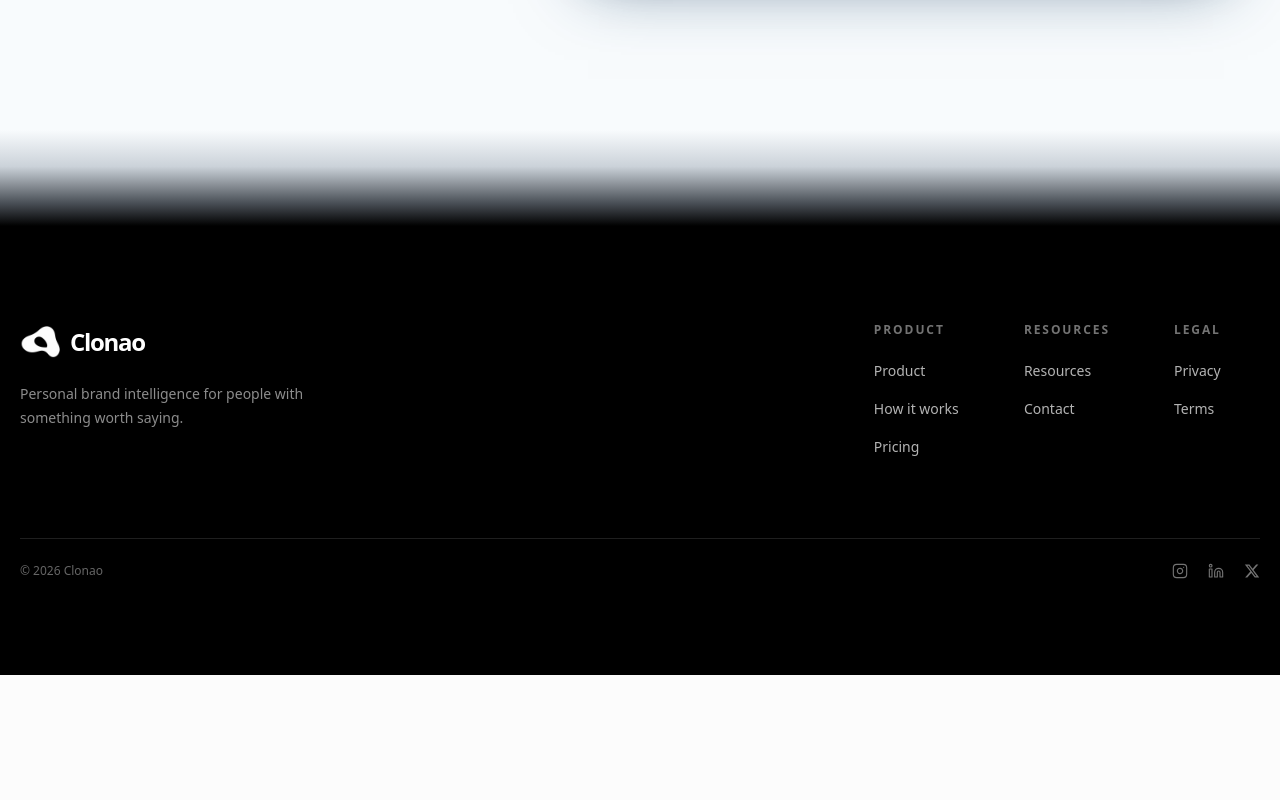
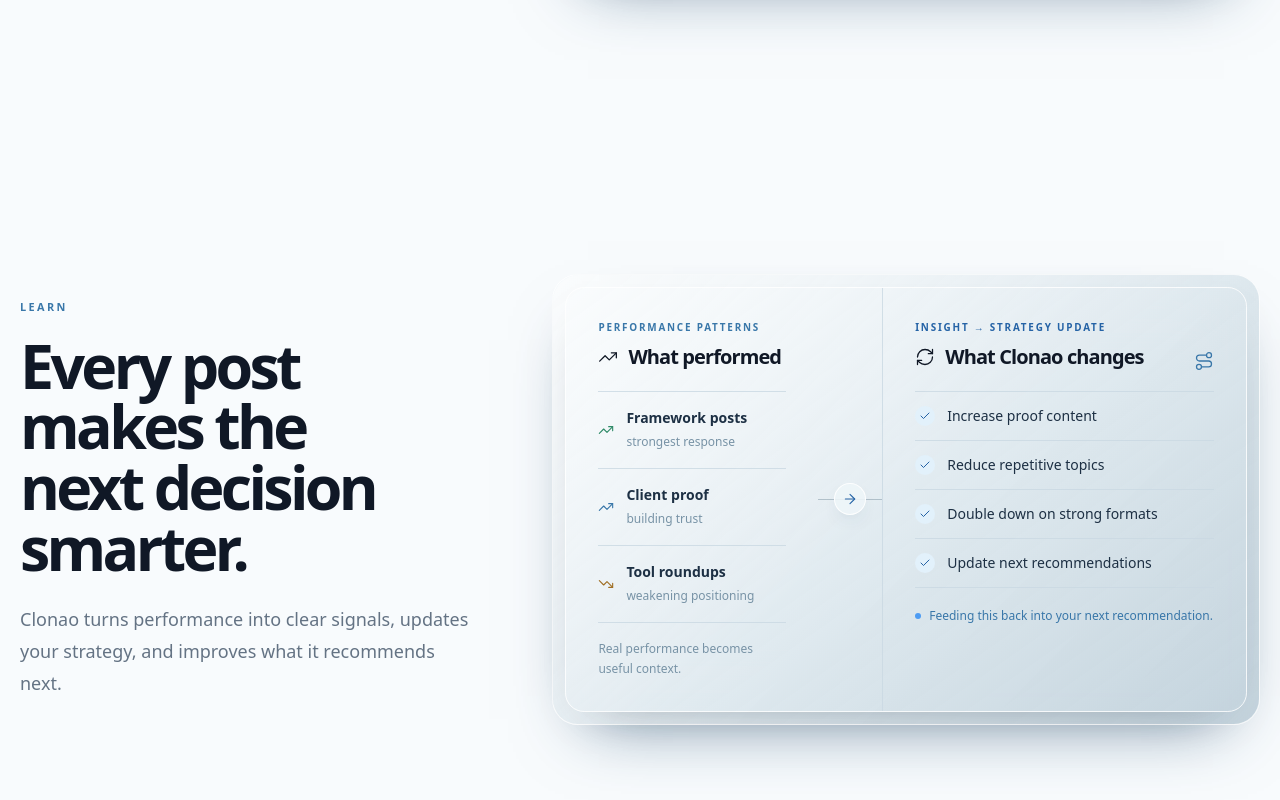
Before and after one commit to veokleo-create07/linkeldn.tool.100k, a Next.js app: page /product in a window 1280 px wide. Shown: the part 3680-4480 px from the top of the page. Before the commit the page ends 4355 px from the top, so only its background shows below. Built offline with nearby package versions, Linux system fonts and the light colour scheme.

Commit message:
feat: add product analytics learn section

```diff
--- a/src/app/(marketing)/product/page.tsx
+++ b/src/app/(marketing)/product/page.tsx
@@ -2,6 +2,7 @@ import { ProductHero } from "@/components/marketing/product-hero";
 import { ProductBrandIntelligence } from "@/components/marketing/product-brand-intelligence";
 import { ProductStrategyMoves } from "@/components/marketing/product-strategy-moves";
 import { ProductCreate } from "@/components/marketing/product-create";
+import { ProductLearn } from "@/components/marketing/product-learn";
 
 export default function ProductPage() {
   return (
@@ -10,6 +11,7 @@ export default function ProductPage() {
       <ProductBrandIntelligence />
       <ProductStrategyMoves />
       <ProductCreate />
+      <ProductLearn />
     </>
   );
 }
--- /dev/null
+++ b/src/components/marketing/product-learn.tsx
@@ -0,0 +1,98 @@
+import { ArrowRight, Check, RefreshCw, Route, TrendingDown, TrendingUp } from "lucide-react";
+
+const performancePatterns = [
+  { label: "Framework posts", detail: "strongest response", icon: TrendingUp, tone: "text-[#2f8b68]" },
+  { label: "Client proof", detail: "building trust", icon: TrendingUp, tone: "text-[#3977a9]" },
+  { label: "Tool roundups", detail: "weakening positioning", icon: TrendingDown, tone: "text-[#a06f24]" },
+];
+
+const strategyChanges = [
+  "Increase proof content",
+  "Reduce repetitive topics",
+  "Double down on strong formats",
+  "Update next recommendations",
+];
+
+export function ProductLearn() {
+  return (
+    <section aria-labelledby="product-learn-heading" className="bg-[#f8fbfd] py-24 sm:py-28 lg:py-36">
+      <div className="marketing-container grid items-center gap-12 lg:grid-cols-[minmax(0,0.78fr)_minmax(0,1.22fr)] lg:gap-20">
+        <div className="max-w-xl">
+          <p className="text-[0.68rem] font-semibold uppercase tracking-[0.22em] text-[#3977a9]">Learn</p>
+          <h2 id="product-learn-heading" className="text-balance mt-5 text-4xl font-semibold leading-[1.02] tracking-[-0.06em] text-[#101826] sm:text-5xl lg:text-[3.8rem]">
+            Every post makes the next decision smarter.
+          </h2>
+          <p className="mt-6 max-w-lg text-base leading-7 text-[#647384] sm:text-lg sm:leading-8">
+            Clonao turns performance into clear signals, updates your strategy, and improves what it recommends next.
+          </p>
+        </div>
+
+        <LearnPreview />
+      </div>
+    </section>
+  );
+}
+
+function LearnPreview() {
+  return (
+    <div aria-label="Clonao performance learning and strategy update preview" className="relative rounded-[1.625rem] border border-white/80 bg-[linear-gradient(145deg,rgba(241,247,250,0.94),rgba(194,211,222,0.78))] p-2 shadow-[0_30px_66px_-36px_rgba(20,65,103,0.58)] backdrop-blur-2xl sm:p-3">
+      <div className="pointer-events-none absolute inset-0 rounded-[1.625rem] bg-[linear-gradient(135deg,rgba(255,255,255,0.64),rgba(255,255,255,0.08)_48%,rgba(133,157,173,0.15))]" aria-hidden="true" />
+      <div className="relative overflow-hidden rounded-[1.2rem] border border-white/80 bg-[#f8fbfd]/72 shadow-[0_18px_48px_-34px_rgba(16,24,38,0.5)]">
+        <div className="pointer-events-none absolute bottom-[-5rem] left-1/2 size-64 -translate-x-1/2 rounded-full bg-[#8ccbff]/18 blur-3xl" aria-hidden="true" />
+        <div className="relative grid items-stretch lg:grid-cols-[minmax(0,0.9fr)_4rem_minmax(0,1.3fr)]">
+          <section className="p-5 sm:p-7 lg:p-8" aria-labelledby="performance-patterns-heading">
+            <p className="text-[0.62rem] font-semibold uppercase tracking-[0.18em] text-[#3977a9]">Performance patterns</p>
+            <div className="mt-2 flex items-center gap-2.5">
+              <TrendingUp className="size-5 text-[#101826]" strokeWidth={1.55} aria-hidden="true" />
+              <h3 id="performance-patterns-heading" className="text-xl font-semibold tracking-[-0.045em] text-[#101826]">What performed</h3>
+            </div>
+            <div className="mt-5 divide-y divide-[#cad9e3]/80 border-y border-[#cad9e3]/80">
+              {performancePatterns.map(({ label, detail, icon: Icon, tone }) => (
+                <div key={label} className="flex items-center gap-3 py-4">
+                  <Icon className={`size-4 shrink-0 ${tone}`} strokeWidth={1.7} aria-hidden="true" />
+                  <div className="min-w-0">
+                    <p className="text-sm font-semibold text-[#1d3044]">{label}</p>
+                    <p className="mt-1 text-xs leading-5 text-[#7893a6]">{detail}</p>
+                  </div>
+                </div>
+              ))}
+            </div>
+            <p className="mt-4 text-xs leading-5 text-[#7893a6]">Real performance becomes useful context.</p>
+          </section>
+
+          <div className="relative flex items-center justify-center px-5 py-1 lg:px-0 lg:py-8" aria-hidden="true">
+            <span className="h-px w-full bg-[#71899a]/45" />
+            <span className="absolute flex size-8 items-center justify-center rounded-full border border-white/90 bg-[#eef5f9]/90 text-[#2563a6] shadow-[0_8px_18px_-12px_rgba(20,65,103,0.7)]">
+              <ArrowRight className="size-4" strokeWidth={1.6} />
+            </span>
+          </div>
+
+          <section className="border-t border-[#cad9e3]/80 bg-white/28 p-5 sm:p-7 lg:border-l lg:border-t-0 lg:p-8" aria-labelledby="strategy-update-heading">
+            <div className="flex items-end justify-between gap-4">
+              <div>
+                <p className="text-[0.62rem] font-semibold uppercase tracking-[0.18em] text-[#2563a6]">Insight → strategy update</p>
+                <div className="mt-2 flex items-center gap-2.5">
+                  <RefreshCw className="size-5 text-[#101826]" strokeWidth={1.55} aria-hidden="true" />
+                  <h3 id="strategy-update-heading" className="text-xl font-semibold tracking-[-0.045em] text-[#101826]">What Clonao changes</h3>
+                </div>
+              </div>
+              <Route className="hidden size-5 text-[#3977a9] sm:block" strokeWidth={1.55} aria-hidden="true" />
+            </div>
+            <div className="mt-5 divide-y divide-[#cad9e3]/80 border-y border-[#cad9e3]/80">
+              {strategyChanges.map((change) => (
+                <div key={change} className="flex items-center gap-3 py-3.5">
+                  <span className="flex size-5 shrink-0 items-center justify-center rounded-full bg-[#e2f1fb] text-[#2563a6]"><Check className="size-3" strokeWidth={2} aria-hidden="true" /></span>
+                  <span className="text-sm font-medium text-[#1d3044]">{change}</span>
+                </div>
+              ))}
+            </div>
+            <div className="mt-5 flex items-center gap-2 text-xs font-medium text-[#3977a9]">
+              <span className="size-1.5 rounded-full bg-[#4d9cf3]" aria-hidden="true" />
+              Feeding this back into your next recommendation.
+            </div>
+          </section>
+        </div>
+      </div>
+    </div>
+  );
+}
```
